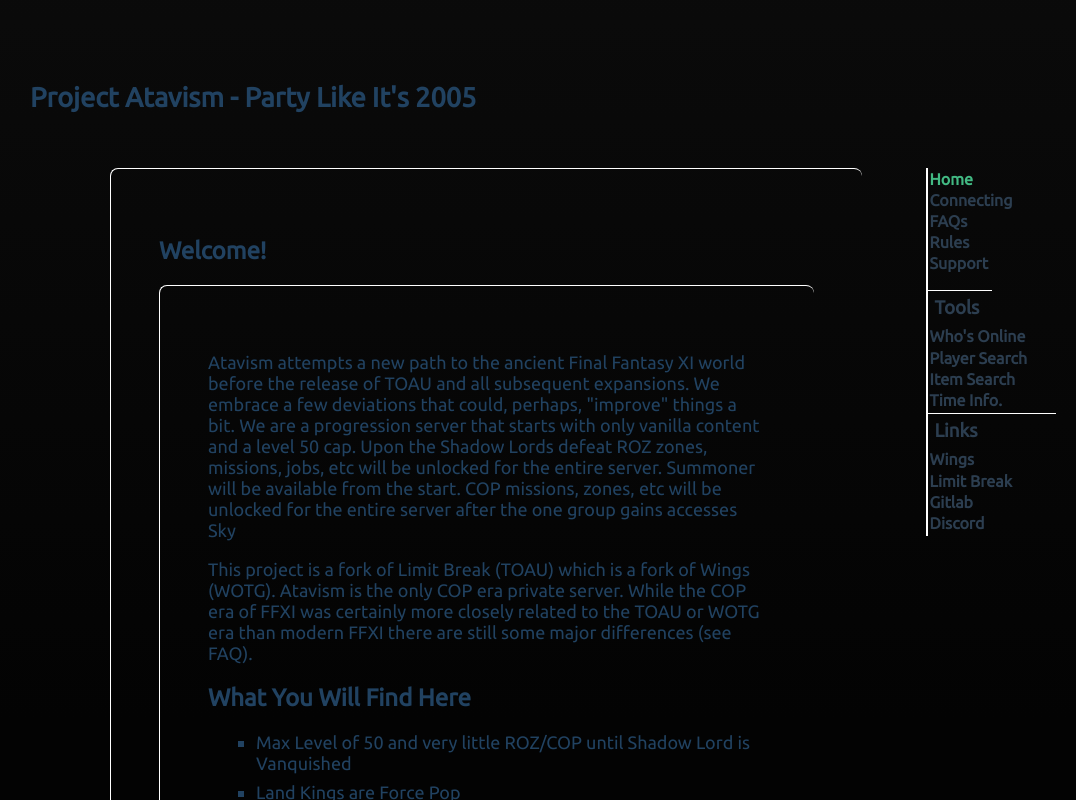
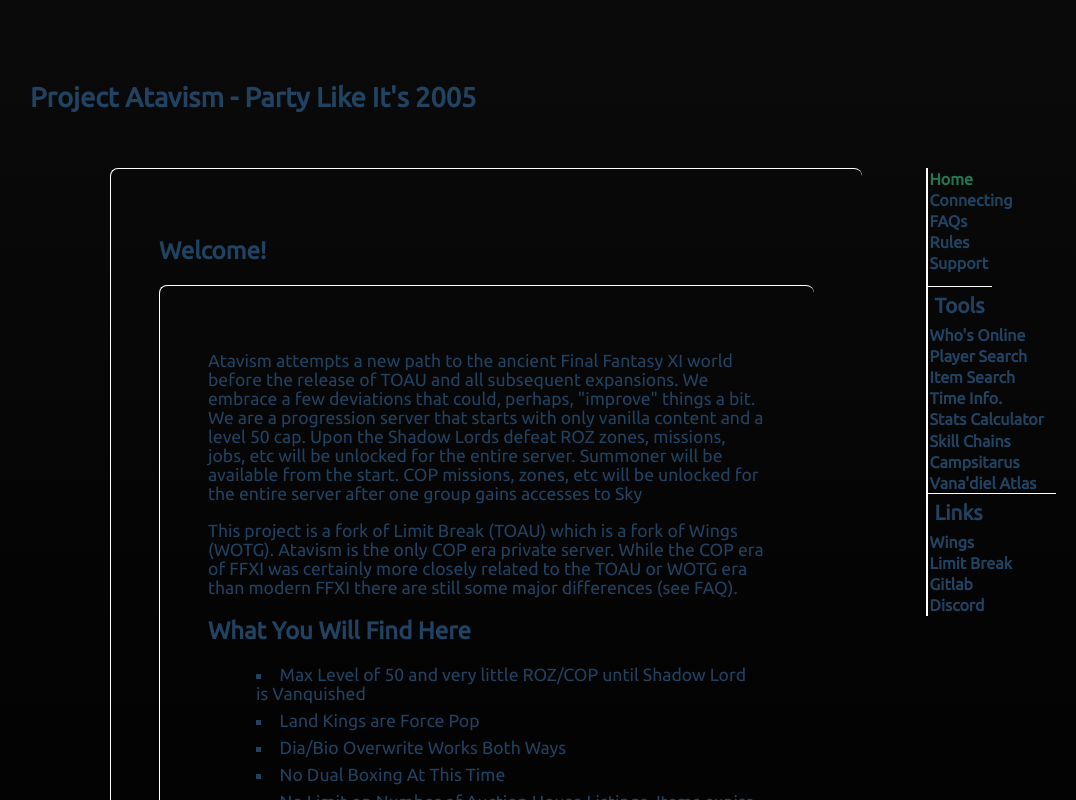
Before and after one commit to Grahf0085/atavism-vue, a Vue app: page /#/ in a window 1280 px wide. Shown: the top 800 px of the page, without its empty margins (50-1126 px from the left). Built offline with nearby package versions, Linux system fonts and the light colour scheme.

Commit message:
finish support

```diff
--- a/src/App.vue
+++ b/src/App.vue
@@ -1,7 +1,7 @@
 <template>
     <Header title = "Project Atavism - Party Like It's 2005" />
-    <div id="nav">
-      <div id="internal">
+    <div id = "nav">
+      <div id = "internal">
         <router-link to="/">Home</router-link>
         <router-link to="/connecting">Connecting</router-link>
         <router-link to="/FAQs">FAQs</router-link>
@@ -14,6 +14,10 @@
         <router-link to="/player-search">Player Search</router-link>
         <router-link to="/item-search">Item Search</router-link>
         <a href = "https://www.pyogenes.com/ffxi/timer/v2.html">Time Info.</a>
+        <a href = "http://ffxi-stat-calc.sourceforge.net/cgi-bin/ffxistats.cgi">Stats Calculator</a>
+        <a href = "https://flippantry.com/skillchain/">Skill Chains</a>
+        <a href = "http://campsitarus.blogspot.com/">Campsitarus</a>
+        <a href = "http://ffxi-atlas.mageringnetwork.com/">Vana'diel Atlas</a>
       </div>
       <div id="links">
         <h3>Links</h3>
@@ -52,7 +56,6 @@
   -webkit-font-smoothing: antialiased;
   -moz-osx-font-smoothing: grayscale;
   /* color: #2c3e50; */
-  color: #214261;
   display: grid;
   grid-template-columns: 3fr 1fr;
   grid-template-rows: .2fr 4fr;
@@ -65,7 +68,7 @@
   display: flex;
   flex-direction: column;
   margin: 0px;
-  height: 23rem;
+  height: 28rem;
   border-left: 1px solid white;
 }
 
@@ -73,11 +76,10 @@
   margin: .1rem;
   text-decoration: none;
   font-weight: bold;
-  color: #2c3e50;
 }
 
 #nav a.router-link-exact-active {
-  color: #42b983;
+  color: #247551;
 }
 
 #internal {
@@ -92,7 +94,6 @@
 
 h3 {
   margin: .4rem;
-  color: #2c3e50;
 }
 
 @font-face {
--- a/src/components/Header.vue
+++ b/src/components/Header.vue
@@ -15,7 +15,6 @@
 
 <style scoped>
   header {
-    margin: 0;
     height: 2.5rem;
     padding-left: 5rem;
     margin-top: 4rem;
--- a/src/main.js
+++ b/src/main.js
@@ -1,5 +1,6 @@
 import { createApp } from 'vue'
 import App from './App.vue'
 import router from './router'
+import './styles.css'
 
 createApp(App).use(router).mount('#app')
--- /dev/null
+++ b/src/styles.css
@@ -0,0 +1,37 @@
+* {
+  color: #214261;
+}
+
+.meat {
+  border: 1px solid white;
+  padding: 3rem;
+  border-radius: .5rem;
+  border-bottom: none;
+  border-right: none;
+}
+
+h2 {
+  font-size: 1.5rem;
+}
+
+h3 {
+  font-size: 1.3rem;
+}
+
+a {
+  text-decoration: none;
+  color: inherit;
+}
+
+li {
+  margin: .5rem;
+  font-size: 1.1rem;
+  list-style: square;
+  list-style-position: inside;
+  break-inside: avoid-column;
+  page-break-inside: avoid;
+}
+
+p {
+  font-size: 1.1rem;
+}
--- a/src/views/Connecting.vue
+++ b/src/views/Connecting.vue
@@ -1,7 +1,7 @@
 <template>
-  <div class="connecting">
+  <div class = "connecting">
     <h2>Connecting</h2>
-    <div class ="meat">
+    <div class = "meat">
       <h2>Linux (tested on Arch with wine 5.0)</h2>
       <ol>
         <li>Install wine and lutris</li>
@@ -47,27 +47,9 @@
     margin-left: 10rem;
   }
 
-  .meat {
-    border: 1px solid white;
-    padding: 3rem;
-    border-radius: .5rem;
-    border-bottom: none;
-    border-right: none;
-  }
-
-  a {
-    text-decoration: none;
-    color: inherit;
-  }
-
-    h2 {
-    font-size: 1.5rem;
-  }
-
   li {
-    margin: .5rem;
-    list-style-type: square;
-    font-size: 18px;
+    list-style: decimal;
+    list-style-position: inside;
   }
 
 </style>
--- a/src/views/FAQs.vue
+++ b/src/views/FAQs.vue
@@ -1,7 +1,8 @@
 <template>
-  <div class="FAQs">
-    <h1>This is a FAQs page</h1>
-    <p>        Vanilla
+  <div class = "FAQs">
+    <h2>FAQs</h2>
+    <div class = "meat">
+      <p> Vanilla
           FFXI provided the impossible task to beat the Shadow Lord at level 50 by forcing groups to combine melee and magic damage dealers.
           Around the release of ROTZ the level cap was steadily raised to 75. ROTZ provided new missions and end game HNMs/Gods for the new 75
           player base to come together. The new jobs added were mostly damage dealers. COP also brought different jobs together but this time
@@ -11,4 +12,25 @@
           multiple roles (to varying degrees) in a party. In short, it made the game flatter in the tradition of WoW. I say all this to point
           out why COP is different than the expansions that followed.</p>
     </div>
+  </div>
 </template>
+
+<script>
+
+export default {
+  name: 'FAQs'
+}
+</script>
+
+<style scoped>
+
+  .FAQs {
+    grid-row: 2;
+    border: 1px solid white;
+    border-bottom: none;
+    border-right: none;
+    border-radius: .5rem;
+    padding: 3rem;
+    margin-left: 10rem;
+  }
+</style>
--- a/src/views/Home.vue
+++ b/src/views/Home.vue
@@ -1,11 +1,11 @@
 <template>
-  <div class="home">
+  <div class = "home">
     <h2>Welcome!</h2>
-    <div class ="meat">
+    <div class = "meat">
       <p>Atavism attempts a new path to the ancient Final Fantasy XI world before the release of TOAU and all subsequent expansions.
         We embrace a few deviations that could, perhaps, "improve" things a bit. We are a progression server that starts with only
         vanilla content and a level 50 cap. Upon the Shadow Lords defeat ROZ zones, missions, jobs, etc
-        will be unlocked for the entire server. Summoner will be available from the start. COP missions, zones, etc will be unlocked for the entire server after the one group gains accesses Sky
+        will be unlocked for the entire server. Summoner will be available from the start. COP missions, zones, etc will be unlocked for the entire server after one group gains accesses to Sky
       </p>
       <p>
         This project is a fork of <a href = "https://www.limitbreakffxi.com/">Limit Break</a> (TOAU) which is a fork of
@@ -44,10 +44,7 @@
 </script>
 
 <style scoped>
-  a {
-    text-decoration: none;
-    color: inherit;
-  }
+
   .home {
     grid-row: 2;
     border: 1px solid white;
@@ -57,25 +54,5 @@
     padding: 3rem;
     margin-left: 10rem;
   }
-  .meat {
-    border: 1px solid white;
-    padding: 3rem;
-    border-radius: .5rem;
-    border-bottom: none;
-    border-right: none;
-  }
 
-  p {
-    font-size: 18px;
-  }
-
-  h2 {
-    font-size: 1.5rem;
-  }
-
-  li {
-    margin: .5rem;
-    list-style-type: square;
-    font-size: 18px;
-  }
 </style>
--- a/src/views/Rules.vue
+++ b/src/views/Rules.vue
@@ -1,29 +1,91 @@
 <template>
-  <div class="rules">
+  <div class = "rules">
     <h2>Rules</h2>
-    <div class="meat">
+    <div class = "meat">
       <h2>General</h2>
       <ol>
         <li>It's just a game. Don't cheat</li>
-        <li>No third party programs that provide automation</li>
+        <li>Have Fun</li>
+        <li>Be respectful</li>
+        <li>Play Together - unless you're a BST or noob</li>
         <li>No real money trade</li>
-        <li>No exploiting bugs. Just take note of it and report it in the discord</li>
+        <li>No exploiting bugs. Just report it in the discord</li>
         <li>No monster player killing</li>
-        <li>No tools to assist in claiming</li>
         <li>If you find an out of era item report it in the discord</li>
+        <li>Requests for additional addons should be made in discord addon channel</li>
       </ol>
-      <h2>Ashita/Windower Addons</h2>
+      <h2>Approved <a href = "https://docs.ashitaxi.com/">Ashita Addons/Plugins</a></h2>
       <ol>
-        <li>Ashita Cast</li>
-        <li>Autojoin</li>
         <li>Battlemod</li>
         <li>Cfhblock</li>
+        <li>Chatmon</li>
         <li>Checker</li>
         <li>Clock</li>
         <li>CraftMon</li>
         <li>Deeps</li>
-        <li></li>
-        <li></li>
+        <li>Distance</li>
+        <li>Draw Distance</li>
+        <li>Duration</li>
+        <li>Filterless</li>
+        <li>Filters</li>
+        <li>Find</li>
+        <li>FPS</li>
+        <li>Gearlock</li>
+        <li>Hardware Mouse</li>
+        <li>Hide Console</li>
+        <li>Logs</li>
+        <li>Pet Info</li>
+        <li>Recast</li>
+        <li>Screenshot</li>
+        <li>Status</li>
+        <li>Timestamp</li>
+        <li>TParty</li>
+        <li>Watchexp</li>
+      </ol>
+      <h2>Approved <a href = "https://docs.windower.net">Windower Addons/Plugins</a></h2>
+      <ol>
+        <li>Bar Filler</li>
+        <li>Battle Mod</li>
+        <li>Blist</li>
+        <li>Cancel</li>
+        <li>Clock</li>
+        <li>Console BG</li>
+        <li>Distance</li>
+        <li>Dress Up</li>
+        <li>Enemy Bar</li>
+        <li>Equip Viewer</li>
+        <li>FFXIDB</li>
+        <li>Find All</li>
+        <li>Gear Swap</li>
+        <li>Highlight</li>
+        <li>Info Bar</li>
+        <li>Logger</li>
+        <li>Macro Changer</li>
+        <li>Pet TP</li>
+        <li>Scoreboard</li>
+        <li>Set BGM</li>
+        <li>SS Organizer</li>
+        <li>Time Stamp</li>
+        <li>Timers</li>
+        <li>TParty</li>
+        <li>XIV Bar</li>
+        <li>Zone Timer</li>
+      </ol>
+      <h2>BANNED</h2>
+      <ol>
+        <li>Any modified bootloader</li>
+        <li>Auction House Addons</li>
+        <li>Targeting Addons</li>
+        <li>Position of Speed Addons</li>
+        <li>Multisend / Servo</li>
+        <li>Minimap and other map overlays that interact with the world (Show NPCs, players, etc)</li>
+        <li>Allmaps</li>
+        <li>Scripts ran unattended</li>
+        <li>Shorthand used to claim</li>
+        <li>LightLuggage</li>
+        <li>Fishing/exp/healing bots or any other bots that automate player actions</li>
+        <li>Claim tools or character enhancement tools like flee or warp hacks.</li>
+        <li>WatchDog (or anything that gives you abilities you shouldn't have access to)</li>
       </ol>
     </div>
   </div>
@@ -48,18 +110,8 @@
     margin-left: 10rem;
   }
 
-  .meat {
-    border: 1px solid white;
-    padding: 3rem;
-    border-radius: .5rem;
-    border-bottom: none;
-    border-right: none;
-  }
-
-  li {
-    margin: .5rem;
-    list-style-type: square;
-    font-size: 18px;
+  ol {
+    column-count: 3;
   }
 
 </style>
--- a/src/views/Support.vue
+++ b/src/views/Support.vue
@@ -1,5 +1,44 @@
 <template>
-  <div class="support">
-    <h1>This is a support page</h1>
+  <div class = "support">
+    <h2>Supportish</h2>
+    <div class = "meat">
+      <h2>Your Toon Is Stuck? Type "!unstuck"</h2>
+      <p>The "!unstuck" command will teleport your toon back to it's homepoint after 20 minutes. This command should only be used
+         as a last resprt when you're unable to move. After you type "!unstuck" and press enter you toon will receive a terror
+         status (your character will be unable to move or otherwise act) for 20 minutes. After a 20 minute wait your toon will be teleported back to it's home point. Anyone
+         abusing this command could be punished. This command cannot be cancelled once triggered.
+      </p>
+      <h2>Game Hung or Crashed Curing a Cutscene/Dialogue? Type "!release"</h2>
+        <p>If a cutscene or dialogue is frozen it might be possible to skip the cutscene by using the "!release" command. Not guaranteed to work.
+        </p>
+      <h2>Player is Harassing You? Use /blacklist</h2>
+        <p>Maybe you try and talk out the problem first. Be brave. If that doesn't work ask the player to stop sending you
+          messages. If that doesn't work use the /blacklist command to block the player from contacting you in-game. If that
+          doesn't work please take a screenshot of the incident and report on discord.
+        </p>
+      <h2>Witnessed a Crime? Screenshot It</h2>
+      <p>Take a screenshot of the violation and post it in the discord channel. If you want to remain anonymous just PM me the screenshot. Must have evidence of your claim.</p>
+    </div>
   </div>
 </template>
+
+<script>
+
+export default {
+  name: 'Support'
+}
+</script>
+
+<style scoped>
+
+  .support {
+    grid-row: 2;
+    border: 1px solid white;
+    border-bottom: none;
+    border-right: none;
+    border-radius: .5rem;
+    padding: 3rem;
+    margin-left: 10rem;
+  }
+
+</style>
```
Lines whose indentation alone changed are shown as unchanged.
